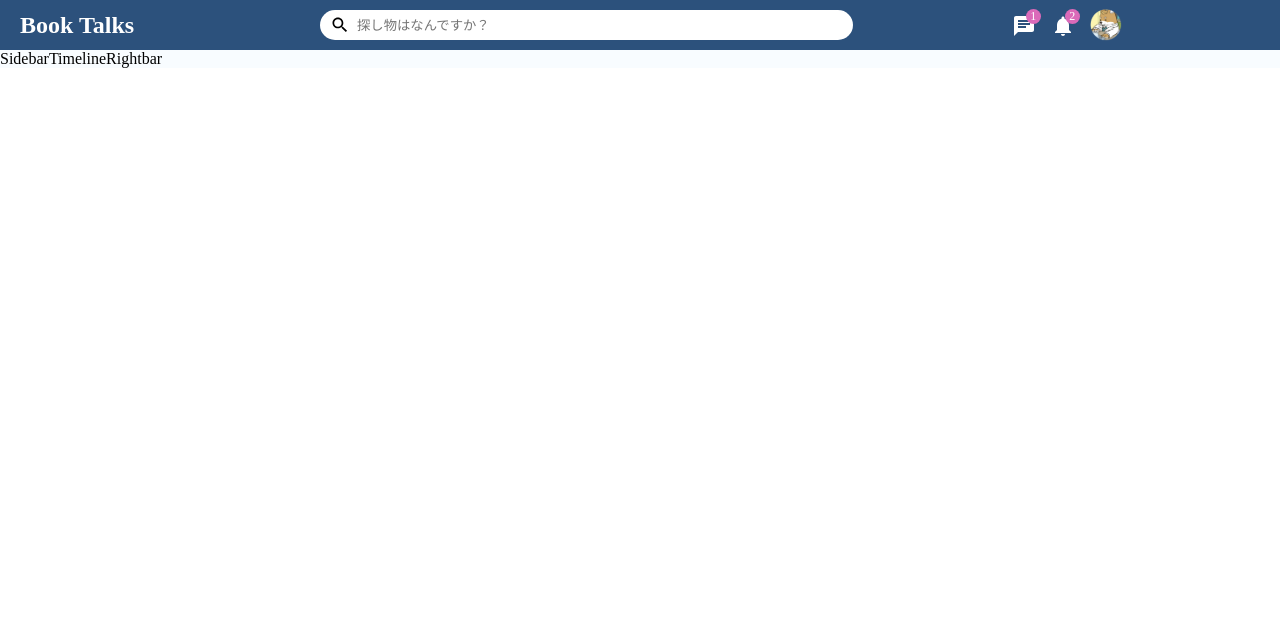
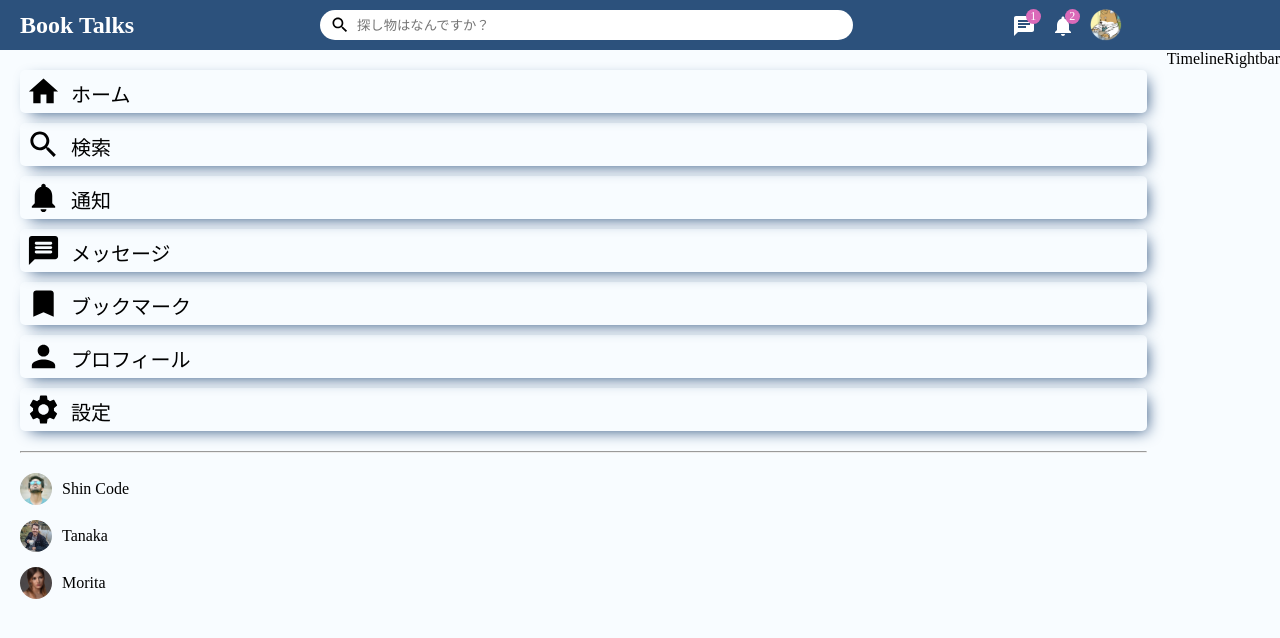
Before and after one commit to Koharu0212/BookTalks, a React (Create React App) app in the folder frontend/: page / in a window 1280 px wide. Shown: the top 638 px of the page. Built offline with nearby package versions, Linux system fonts and the light colour scheme.

Commit message:
サイドバーの作成

```diff
--- a/frontend/src/components/sidebar/Sidebar.css
+++ b/frontend/src/components/sidebar/Sidebar.css
@@ -0,0 +1,70 @@
+.sidebar {
+	flex: 2.5;
+	height: 100vh;
+}
+
+.sidebarWrapper {
+	padding: 20px;
+}
+
+.sidebarList {
+	padding: 0;
+	margin: 0;
+	list-style: none;
+}
+
+.sidebarList {
+	padding: 0;
+	margin: 0;
+	list-style: none;
+}
+
+.sidebarListItem {
+	display: flex;
+	align-items: center;
+	margin-bottom: 10px;
+	padding: 4px 6px;
+	cursor: pointer;
+	box-shadow: 5px 5px 15px -5px #2c517c;
+	border-radius: 5px;
+	transition: all 0.3s;
+}
+
+.sidebaarIcon {
+	font-size: 35px !important;
+	margin-right: 10px;
+}
+
+.sidebarListItemText {
+	font-size: 20px;
+	padding-top: 3px;
+}
+
+.sidebarListItem:hover {
+	box-shadow: none;
+	transform: translateY(5px);
+}
+
+.sidebarHr {
+	margin: 20px 0;
+}
+
+.sidebarFriendList {
+	padding: 0;
+	margin: 0;
+	list-style: none;
+}
+
+.sidebarFriend {
+	display: flex;
+	align-items: center;
+	margin-bottom: 15px;
+}
+
+.sidebarFriendImg {
+	width: 32px;
+	height: 32px;
+	object-fit: cover;
+	border-radius: 50%;
+	margin-right: 10px;
+}
--- a/frontend/src/components/sidebar/Sidebar.jsx
+++ b/frontend/src/components/sidebar/Sidebar.jsx
@@ -1,7 +1,69 @@
-import React from 'react'
+import React from 'react';
+import { Bookmark, Home, MessageRounded, Notifications, Person, Search, Settings } from "@mui/icons-material";
+import "./Sidebar.css";
 
 export default function Sidebar() {
   return (
-	<div>Sidebar</div>
-  )
+	<div className="sidebar">
+		<div className="sidebarWrapper">
+			<ul className="sidebarList">
+				<li className="sidebarListItem">
+					<Home className="sidebaarIcon"  />
+					<span className="sidebarListItemText">ホーム</span>
+				</li>
+				<li className="sidebarListItem">
+					<Search className="sidebaarIcon"  />
+					<span className="sidebarListItemText">検索</span>
+				</li>
+				<li className="sidebarListItem">
+					<Notifications className="sidebaarIcon"  />
+					<span className="sidebarListItemText">通知</span>
+				</li>
+				<li className="sidebarListItem">
+					<MessageRounded className="sidebaarIcon"  />
+					<span className="sidebarListItemText">メッセージ</span>
+				</li>
+				<li className="sidebarListItem">
+					<Bookmark className="sidebaarIcon"  />
+					<span className="sidebarListItemText">ブックマーク</span>
+				</li>
+				<li className="sidebarListItem">
+					<Person className="sidebaarIcon"  />
+					<span className="sidebarListItemText">プロフィール</span>
+				</li>
+				<li className="sidebarListItem">
+					<Settings className="sidebaarIcon"  />
+					<span className="sidebarListItemText">設定</span>
+				</li>
+			</ul>
+			<hr className="sidebarHr" />
+			<ul className="sidebarFriendList">
+				<li className="sidebarFriend">
+					<img
+						src="/assets/person/2.jpeg"
+						alt=""
+						className="sidebarFriendImg"
+					/>
+					<span className="sidebarFriendName">Shin Code</span>
+				</li>
+				<li className="sidebarFriend">
+					<img
+						src="/assets/person/3.jpeg"
+						alt=""
+						className="sidebarFriendImg"
+					/>
+					<span className="sidebarFriendName">Tanaka</span>
+				</li>
+				<li className="sidebarFriend">
+					<img
+						src="/assets/person/4.jpeg"
+						alt=""
+						className="sidebarFriendImg"
+					/>
+					<span className="sidebarFriendName">Morita</span>
+				</li>
+			</ul>
+		</div>
+	</div>
+  );
 }
```
